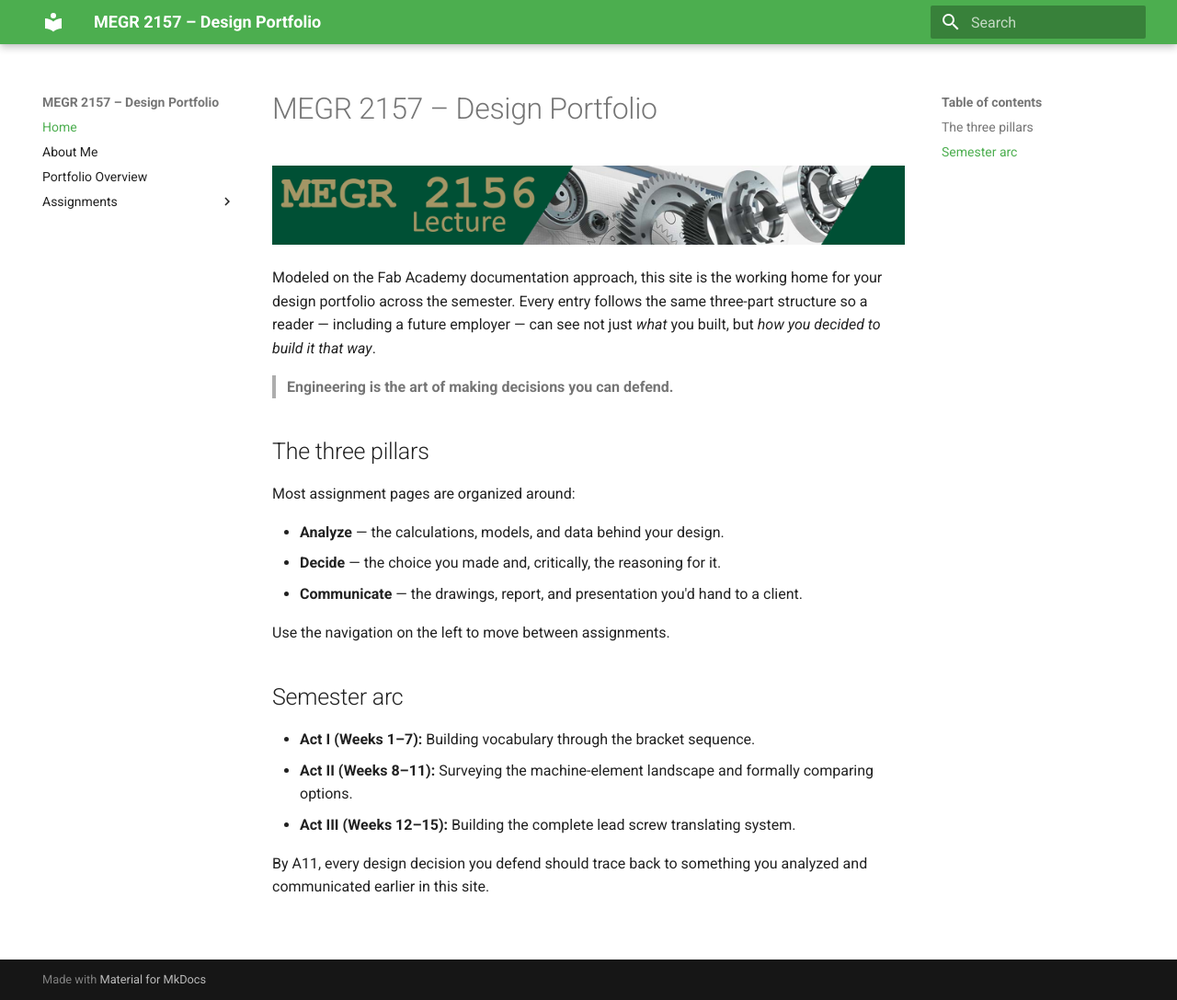
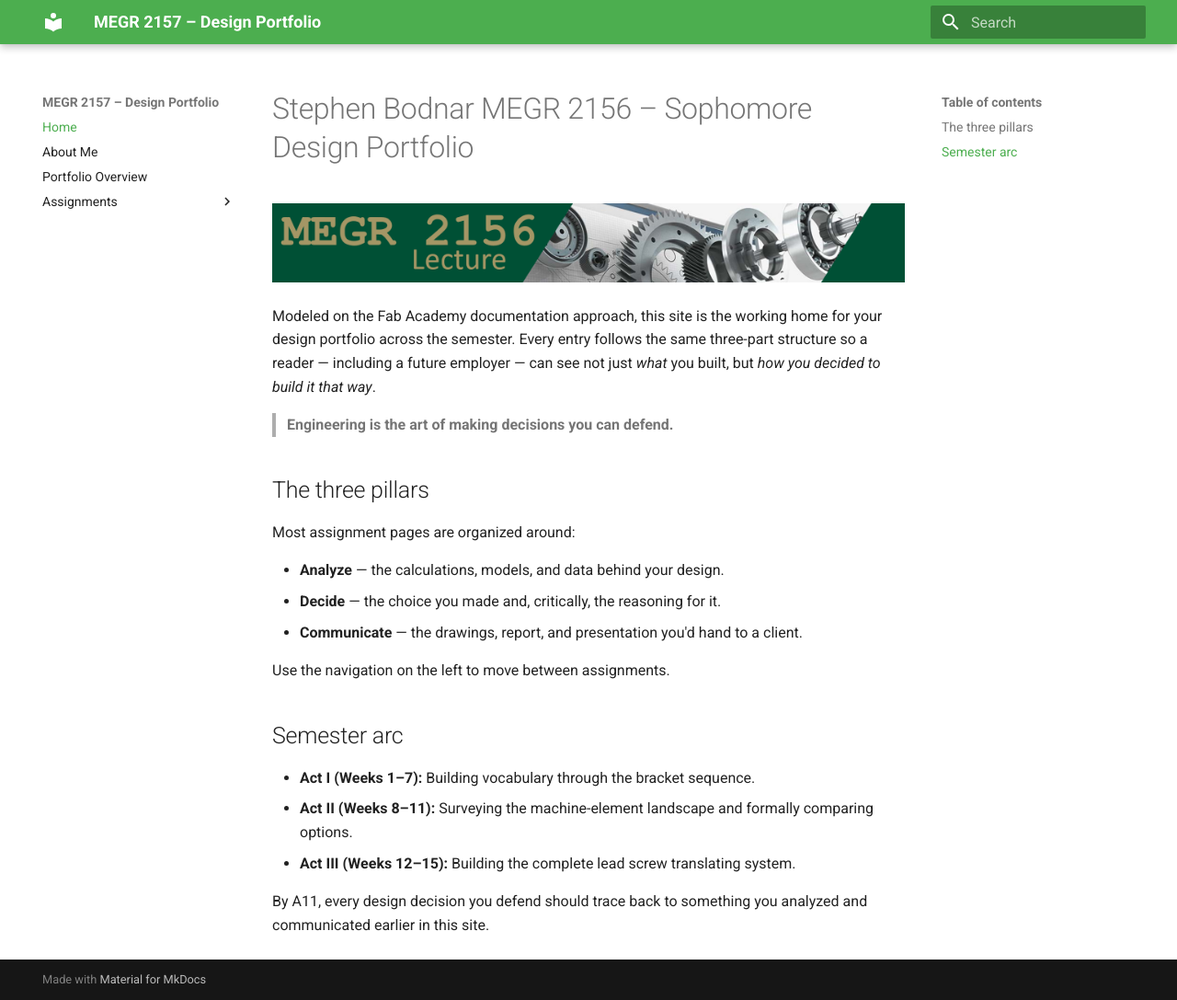
Before and after one commit to StephenBUNCCMEGR/MEGR2156-ePortfolio, an MkDocs documentation site: the page built from docs/index.md, in a window 1280 px wide and 1087 px high. Shown: the whole window at 92% size. Built offline with MkDocs 1.6.1 and Material for MkDocs 9.7.7, drawn with Linux system fonts in a browser that asks for light colours.

Commit message:
Initial site setup

```diff
--- a/docs/index.md
+++ b/docs/index.md
@@ -1,4 +1,4 @@
-# MEGR 2157 – Design Portfolio
+# Stephen Bodnar MEGR 2156 – Sophomore Design Portfolio
 
 ![MEGR 2156-7 Title](MEGR2156title.png)
 
```
